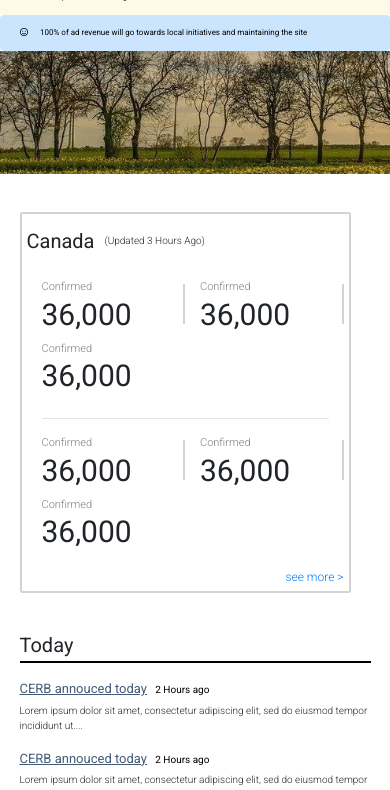
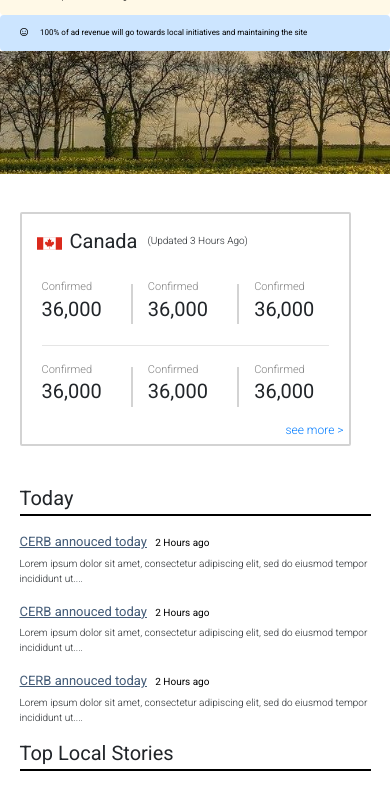
Before and after one commit to harmano/covid19099919-site-v1, a PHP site: page / in a window 390 px wide. Shown: the part 95-885 px from the top of the page. Run offline with PHP 8.4, Linux system fonts and the light colour scheme; some libraries are stand-ins or nearby versions.

Commit message:
added flag

```diff
--- a/assets/css/style.css
+++ b/assets/css/style.css
@@ -206,7 +206,7 @@
 .stats-text{
   font-family: 'Roboto', sans-serif;
   font-weight: 400;
-  font-size: 30px;
+  font-size: 20px;
   margin-top: -15px;
 }
 
--- a/index.html
+++ b/index.html
@@ -77,7 +77,7 @@
         <h1 class="header-1-text"></h1>
         <div class="counting-box">
           <div style="margin-bottom: 15px;"class="canada-margin row">
-            <img src="assets/images/canadian_flag.svg"  class="d-none d-sm-block flag-img"alt="">
+            <img src="assets/images/canadian_flag.svg"  class=" flag-img"alt="">
             <h1 style=" " class="header-1-text">Canada</h1>
             <p style="margin-left:10px; margin-top:4px;" class="paragraph-2-text">(Updated 3 Hours Ago)</p>
           </div>
```
